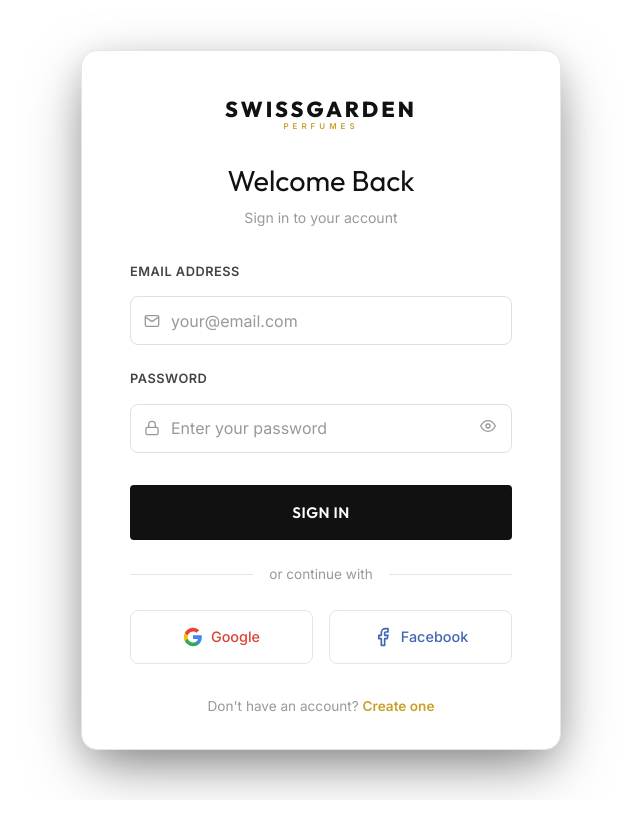
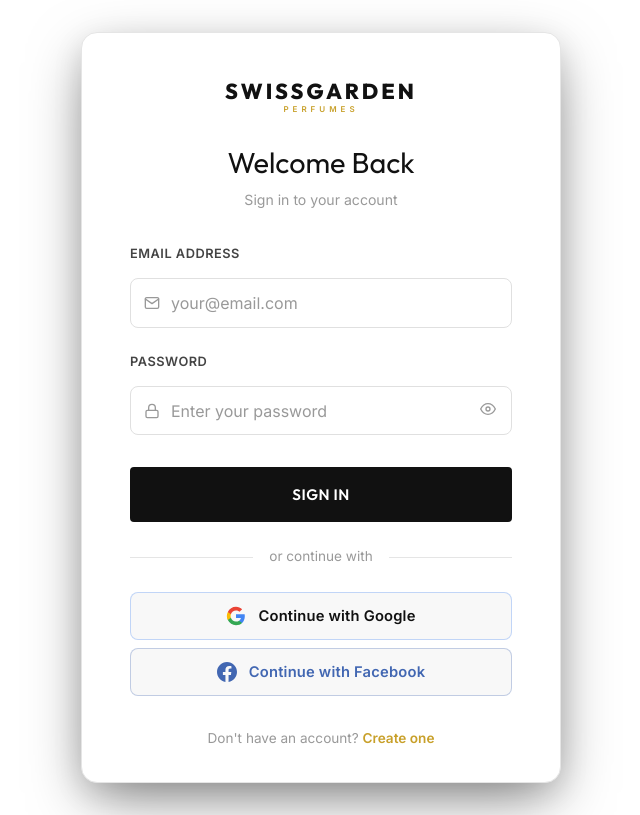
Before and after one commit to amaanshaikh79/swissgardenperfumes, a React (Vite) app in the folder client/: page /login in a window 1280 px wide. Shown: the whole page, without its empty margins (319-959 px from the left). Built offline with nearby package versions, Linux system fonts and the light colour scheme; no server answers.

Commit message:
feat: implement Google & Facebook OAuth login - proper callback page, session:false, full-width buttons

```diff
--- a/client/src/App.jsx
+++ b/client/src/App.jsx
@@ -28,6 +28,7 @@
 import ReturnPolicy from './pages/ReturnPolicy';
 import PrivacyPolicy from './pages/PrivacyPolicy';
 import TermsConditions from './pages/TermsConditions';
+import OAuthCallback from './pages/OAuthCallback';
 import NotFound from './pages/NotFound';
 
 // Scroll to top on every route change
@@ -65,7 +66,7 @@
 
 function App() {
     const location = useLocation();
-    const isAuthPage = ['/login', '/register'].includes(location.pathname);
+    const isAuthPage = ['/login', '/register', '/auth/callback'].includes(location.pathname);
     const [showSplash, setShowSplash] = useState(() => !sessionStorage.getItem('sg_splash_shown'));
 
     const handleSplashComplete = useCallback(() => {
@@ -96,6 +97,7 @@
                     <Route path="/return-policy" element={<ReturnPolicy />} />
                     <Route path="/privacy-policy" element={<PrivacyPolicy />} />
                     <Route path="/terms" element={<TermsConditions />} />
+                    <Route path="/auth/callback" element={<OAuthCallback />} />
 
                     {/* Protected Routes */}
                     <Route path="/checkout" element={
--- a/client/src/pages/Auth.css
+++ b/client/src/pages/Auth.css
@@ -146,49 +146,86 @@
 }
 
 .auth-social-buttons {
-    display: grid;
-    grid-template-columns: 1fr 1fr;
-    gap: var(--space-md);
+    display: flex;
+    flex-direction: column;
+    gap: var(--space-sm);
 }
 
 .auth-social-btn {
     display: flex;
     align-items: center;
     justify-content: center;
-    gap: var(--space-sm);
-    padding: var(--space-md);
-    border: 1px solid var(--border-color);
+    gap: 12px;
+    width: 100%;
+    padding: 13px var(--space-lg);
     border-radius: var(--radius-md);
-    background: var(--bg-primary);
+    font-size: 0.92rem;
+    font-weight: 600;
+    cursor: pointer;
+    transition: all 0.22s ease;
+    border: 1.5px solid var(--border-color);
+    background: var(--bg-secondary);
     color: var(--text-primary);
-    font-size: 0.9rem;
-    font-weight: 500;
-    cursor: pointer;
-    transition: all 0.2s;
+    position: relative;
+    overflow: hidden;
+    letter-spacing: 0.2px;
+}
+
+.auth-social-btn::before {
+    content: '';
+    position: absolute;
+    inset: 0;
+    opacity: 0;
+    transition: opacity 0.2s;
 }
 
 .auth-social-btn:hover {
-    border-color: var(--accent);
-    background: var(--bg-secondary);
+    transform: translateY(-2px);
+    box-shadow: 0 6px 20px -4px rgba(0,0,0,0.3);
 }
 
+/* Google */
 .auth-social-google {
-    color: #DB4437;
+    border-color: rgba(66, 133, 244, 0.3);
+}
+.auth-social-google::before {
+    background: linear-gradient(135deg, rgba(66,133,244,0.08), rgba(52,168,83,0.06));
+}
+.auth-social-google:hover {
+    border-color: rgba(66, 133, 244, 0.6);
+    color: var(--text-primary);
+}
+.auth-social-google:hover::before {
+    opacity: 1;
 }
 
-.auth-social-google:hover {
-    background: #fef7f7;
-    border-color: #DB4437;
+/* Facebook */
+.auth-social-facebook {
+    border-color: rgba(66, 103, 178, 0.3);
+    color: #4267B2;
+}
+.auth-social-facebook::before {
+    background: linear-gradient(135deg, rgba(66,103,178,0.1), rgba(66,103,178,0.04));
+}
+.auth-social-facebook:hover {
+    border-color: rgba(66, 103, 178, 0.6);
+    color: #4267B2;
+}
+.auth-social-facebook:hover::before {
+    opacity: 1;
 }
 
-.auth-social-facebook {
-    color: #4267B2;
+.auth-social-btn span {
+    position: relative;
+    z-index: 1;
 }
 
-.auth-social-facebook:hover {
-    background: #f0f5ff;
-    border-color: #4267B2;
+.auth-social-btn svg {
+    position: relative;
+    z-index: 1;
+    flex-shrink: 0;
 }
+
 
 /* ═══════════════════════════════════════════════════════════
    Responsive
--- a/client/src/pages/Auth.jsx
+++ b/client/src/pages/Auth.jsx
@@ -2,7 +2,7 @@
 import { Link, useNavigate, useLocation } from 'react-router-dom';
 import { Helmet } from 'react-helmet-async';
 import { motion } from 'framer-motion';
-import { FiMail, FiLock, FiEye, FiEyeOff, FiFacebook } from 'react-icons/fi';
+import { FiMail, FiLock, FiEye, FiEyeOff } from 'react-icons/fi';
 import { useAuth } from '../context/AuthContext';
 import toast from 'react-hot-toast';
 import './Auth.css';
@@ -16,6 +16,25 @@
         <path d="M12 5.38c1.62 0 3.06.56 4.21 1.64l3.15-3.15C17.45 2.09 14.97 1 12 1 7.7 1 3.99 3.47 2.18 7.07l3.66 2.84c.87-2.6 3.3-4.53 6.16-4.53z" fill="#EA4335"/>
     </svg>
 );
+
+// Facebook SVG icon
+const FacebookIcon = () => (
+    <svg width="20" height="20" viewBox="0 0 24 24" fill="currentColor" xmlns="http://www.w3.org/2000/svg">
+        <path d="M24 12.073c0-6.627-5.373-12-12-12s-12 5.373-12 12c0 5.99 4.388 10.954 10.125 11.854v-8.385H7.078v-3.47h3.047V9.43c0-3.007 1.792-4.669 4.533-4.669 1.312 0 2.686.235 2.686.235v2.953H15.83c-1.491 0-1.956.925-1.956 1.874v2.25h3.328l-.532 3.47h-2.796v8.385C19.612 23.027 24 18.062 24 12.073z"/>
+    </svg>
+);
+
+// API base URL — works both locally and on Render
+const API_BASE = import.meta.env.VITE_API_URL
+    ? import.meta.env.VITE_API_URL.replace('/api', '')
+    : window.location.origin;
+
+const handleOAuthLogin = (provider) => {
+    const backendUrl = import.meta.env.VITE_API_URL
+        ? import.meta.env.VITE_API_URL.replace('/api', '')
+        : '';
+    window.location.href = `${backendUrl}/api/auth/${provider}`;
+};
 
 const fadeSlide = {
     initial: { opacity: 0, y: 12 },
@@ -92,13 +111,21 @@
                         </div>
 
                         <div className="auth-social-buttons">
-                            <button className="auth-social-btn auth-social-google" onClick={() => window.location.href = '/api/auth/google'}>
+                            <button
+                                type="button"
+                                className="auth-social-btn auth-social-google"
+                                onClick={() => handleOAuthLogin('google')}
+                            >
                                 <GoogleIcon />
-                                <span>Google</span>
+                                <span>Continue with Google</span>
                             </button>
-                            <button className="auth-social-btn auth-social-facebook" onClick={() => window.location.href = '/api/auth/facebook'}>
-                                <FiFacebook size={20} />
-                                <span>Facebook</span>
+                            <button
+                                type="button"
+                                className="auth-social-btn auth-social-facebook"
+                                onClick={() => handleOAuthLogin('facebook')}
+                            >
+                                <FacebookIcon />
+                                <span>Continue with Facebook</span>
                             </button>
                         </div>
                     </motion.form>
@@ -219,13 +246,21 @@
                         </div>
 
                         <div className="auth-social-buttons">
-                            <button className="auth-social-btn auth-social-google" onClick={() => window.location.href = '/api/auth/google'}>
+                            <button
+                                type="button"
+                                className="auth-social-btn auth-social-google"
+                                onClick={() => handleOAuthLogin('google')}
+                            >
                                 <GoogleIcon />
-                                <span>Google</span>
+                                <span>Continue with Google</span>
                             </button>
-                            <button className="auth-social-btn auth-social-facebook" onClick={() => window.location.href = '/api/auth/facebook'}>
-                                <FiFacebook size={20} />
-                                <span>Facebook</span>
+                            <button
+                                type="button"
+                                className="auth-social-btn auth-social-facebook"
+                                onClick={() => handleOAuthLogin('facebook')}
+                            >
+                                <FacebookIcon />
+                                <span>Continue with Facebook</span>
                             </button>
                         </div>
                     </form>
--- /dev/null
+++ b/client/src/pages/OAuthCallback.jsx
@@ -0,0 +1,185 @@
+import { useEffect, useState } from 'react';
+import { useNavigate } from 'react-router-dom';
+import { motion } from 'framer-motion';
+import toast from 'react-hot-toast';
+
+const API_BASE = import.meta.env.VITE_API_URL || '/api';
+
+const OAuthCallback = () => {
+    const navigate = useNavigate();
+    const [status, setStatus] = useState('loading'); // loading | success | error
+    const [message, setMessage] = useState('Completing sign in...');
+
+    useEffect(() => {
+        const handleCallback = async () => {
+            const urlParams = new URLSearchParams(window.location.search);
+            const token = urlParams.get('token');
+            const error = urlParams.get('error');
+
+            if (error || !token) {
+                setStatus('error');
+                setMessage('Sign in was cancelled or failed. Redirecting...');
+                toast.error('Social login failed. Please try again.');
+                setTimeout(() => navigate('/login'), 2500);
+                return;
+            }
+
+            try {
+                // Store token
+                localStorage.setItem('token', token);
+
+                // Fetch user profile
+                const res = await fetch(`${API_BASE}/auth/me`, {
+                    headers: { Authorization: `Bearer ${token}` },
+                });
+                const data = await res.json();
+
+                if (data.success) {
+                    localStorage.setItem('user', JSON.stringify(data.user));
+                    setStatus('success');
+                    setMessage(`Welcome, ${data.user.firstName}! 🎉`);
+                    toast.success(`Welcome back, ${data.user.firstName}!`);
+                    setTimeout(() => navigate('/'), 1500);
+                } else {
+                    throw new Error(data.message || 'Failed to fetch user');
+                }
+            } catch (err) {
+                console.error('OAuth callback error:', err);
+                localStorage.removeItem('token');
+                setStatus('error');
+                setMessage('Something went wrong. Redirecting...');
+                toast.error('Login failed. Please try again.');
+                setTimeout(() => navigate('/login'), 2500);
+            }
+        };
+
+        handleCallback();
+    }, [navigate]);
+
+    return (
+        <div className="oauth-callback-page">
+            <motion.div
+                className="oauth-callback-card"
+                initial={{ opacity: 0, scale: 0.9 }}
+                animate={{ opacity: 1, scale: 1 }}
+                transition={{ duration: 0.4 }}
+            >
+                {/* Logo */}
+                <div className="oauth-callback-logo">
+                    <span className="logo-text">swissgarden</span>
+                    <span className="logo-sub">PERFUMES</span>
+                </div>
+
+                {status === 'loading' && (
+                    <>
+                        <div className="oauth-spinner-ring">
+                            <div className="oauth-spinner-inner" />
+                        </div>
+                        <p className="oauth-callback-msg">{message}</p>
+                        <p className="oauth-callback-sub">Please wait a moment...</p>
+                    </>
+                )}
+
+                {status === 'success' && (
+                    <motion.div
+                        className="oauth-success-state"
+                        initial={{ opacity: 0, y: 10 }}
+                        animate={{ opacity: 1, y: 0 }}
+                    >
+                        <div className="oauth-success-icon">✓</div>
+                        <p className="oauth-callback-msg">{message}</p>
+                        <p className="oauth-callback-sub">Taking you home...</p>
+                    </motion.div>
+                )}
+
+                {status === 'error' && (
+                    <motion.div
+                        className="oauth-error-state"
+                        initial={{ opacity: 0, y: 10 }}
+                        animate={{ opacity: 1, y: 0 }}
+                    >
+                        <div className="oauth-error-icon">✕</div>
+                        <p className="oauth-callback-msg">{message}</p>
+                    </motion.div>
+                )}
+            </motion.div>
+
+            <style>{`
+                .oauth-callback-page {
+                    min-height: 100vh;
+                    display: flex;
+                    align-items: center;
+                    justify-content: center;
+                    background: var(--gradient-hero);
+                    padding: 2rem;
+                }
+                .oauth-callback-card {
+                    background: var(--bg-card);
+                    border: 1px solid var(--border-color);
+                    border-radius: 24px;
+                    padding: 3rem 2.5rem;
+                    text-align: center;
+                    max-width: 380px;
+                    width: 100%;
+                    box-shadow: 0 25px 60px -10px rgba(0,0,0,0.5);
+                }
+                .oauth-callback-logo {
+                    display: flex;
+                    flex-direction: column;
+                    align-items: center;
+                    margin-bottom: 2.5rem;
+                }
+                .oauth-spinner-ring {
+                    width: 64px;
+                    height: 64px;
+                    border-radius: 50%;
+                    border: 3px solid var(--border-color);
+                    border-top-color: var(--accent);
+                    animation: oauth-spin 0.9s linear infinite;
+                    margin: 0 auto 1.5rem;
+                }
+                @keyframes oauth-spin {
+                    to { transform: rotate(360deg); }
+                }
+                .oauth-callback-msg {
+                    font-size: 1.1rem;
+                    font-weight: 600;
+                    color: var(--text-primary);
+                    margin-bottom: 0.5rem;
+                }
+                .oauth-callback-sub {
+                    font-size: 0.85rem;
+                    color: var(--text-muted);
+                }
+                .oauth-success-icon {
+                    width: 64px;
+                    height: 64px;
+                    border-radius: 50%;
+                    background: #22c55e;
+                    color: white;
+                    font-size: 1.8rem;
+                    font-weight: 700;
+                    display: flex;
+                    align-items: center;
+                    justify-content: center;
+                    margin: 0 auto 1.5rem;
+                }
+                .oauth-error-icon {
+                    width: 64px;
+                    height: 64px;
+                    border-radius: 50%;
+                    background: #ef4444;
+                    color: white;
+                    font-size: 1.8rem;
+                    font-weight: 700;
+                    display: flex;
+                    align-items: center;
+                    justify-content: center;
+                    margin: 0 auto 1.5rem;
+                }
+            `}</style>
+        </div>
+    );
+};
+
+export default OAuthCallback;
```
